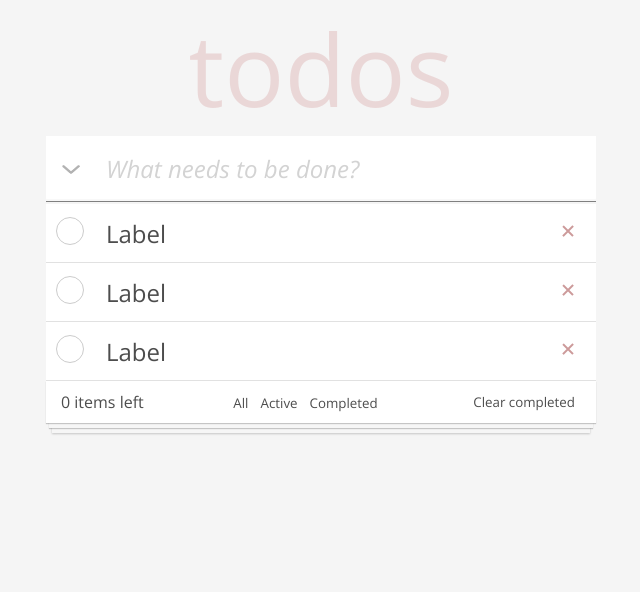
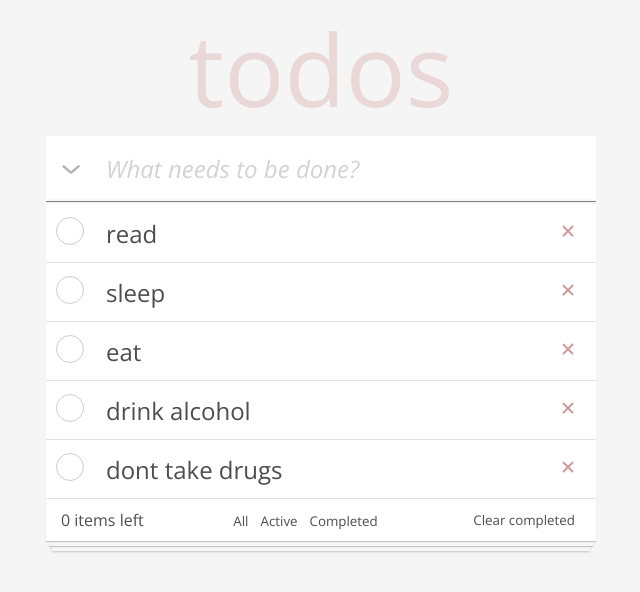
Before and after one commit to MariuszWalusiak/react-todos-app, a React (Create React App) app in the folder todo/: page / in a window 1280 px wide. Shown: the top 592 px of the page, without its empty margins (319-959 px from the left). Built offline with nearby package versions, Linux system fonts and the light colour scheme.

Commit message:
task list maped

```diff
--- a/todo/package.json
+++ b/todo/package.json
@@ -7,6 +7,7 @@
     "@testing-library/react": "^12.1.2",
     "@testing-library/user-event": "^13.5.0",
     "@types/styled-components": "^5.1.19",
+    "nanoid": "^3.1.32",
     "react": "^17.0.2",
     "react-dom": "^17.0.2",
     "react-scripts": "5.0.0",
--- a/todo/src/compontents/TaskList.js
+++ b/todo/src/compontents/TaskList.js
@@ -7,8 +7,7 @@ export const TaskList = () => {
       <ListToggle />
       <ul style={{ paddingInlineStart: 0, marginTop: -20 }}>
         <Tasks />
-        <Tasks />
-        <Tasks />
+
       </ul>
     </div>
   );
--- a/todo/src/compontents/Tasks.js
+++ b/todo/src/compontents/Tasks.js
@@ -1,24 +1,36 @@
 import React from "react";
 import { useState } from "react";
 import styles from "./styles/Tasks.module.css";
+import { nanoid } from "nanoid";
 
-export const Tasks = () => {
+const TASK_LIST = ["read", "sleep", "eat", "drink alcohol", "dont take drugs"];
+
+const Task = (props) => {
   const [isChecked, setIsChecked] = useState(false);
-
   return (
-    <li className={styles.li}>
+    <li className={styles.li} key={props.key}>
       <div className={styles.container}>
-        <input type="checkbox" defaultChecked={isChecked}></input>
-        <label className={isChecked ? styles.labelOn : styles.labelOff}
-          onClick={() => setIsChecked((was) => !was)}
-          htmlFor="checkbox"
+        <input
+          type="checkbox"
+          checked={isChecked}
+          id={props.id}
+          onChange={() => setIsChecked((was) => !was)}
+        ></input>
+        <label
+          className={isChecked ? styles.labelOn : styles.labelOff}
+          htmlFor={props.id}
         ></label>
       </div>
       <span className={isChecked ? styles.contentOff : styles.contentOn}>
-        Label
+        {props.name}
       </span>
-
       <button className={styles.button}>+</button>
     </li>
   );
 };
+
+export const Tasks = () => {
+  return TASK_LIST.map((task) => {
+    return <Task key={nanoid()} id={nanoid()} name={task} />;
+  });
+};
```
Also changed, not shown: 1 other file (tests, documents, lock files or other folders).
